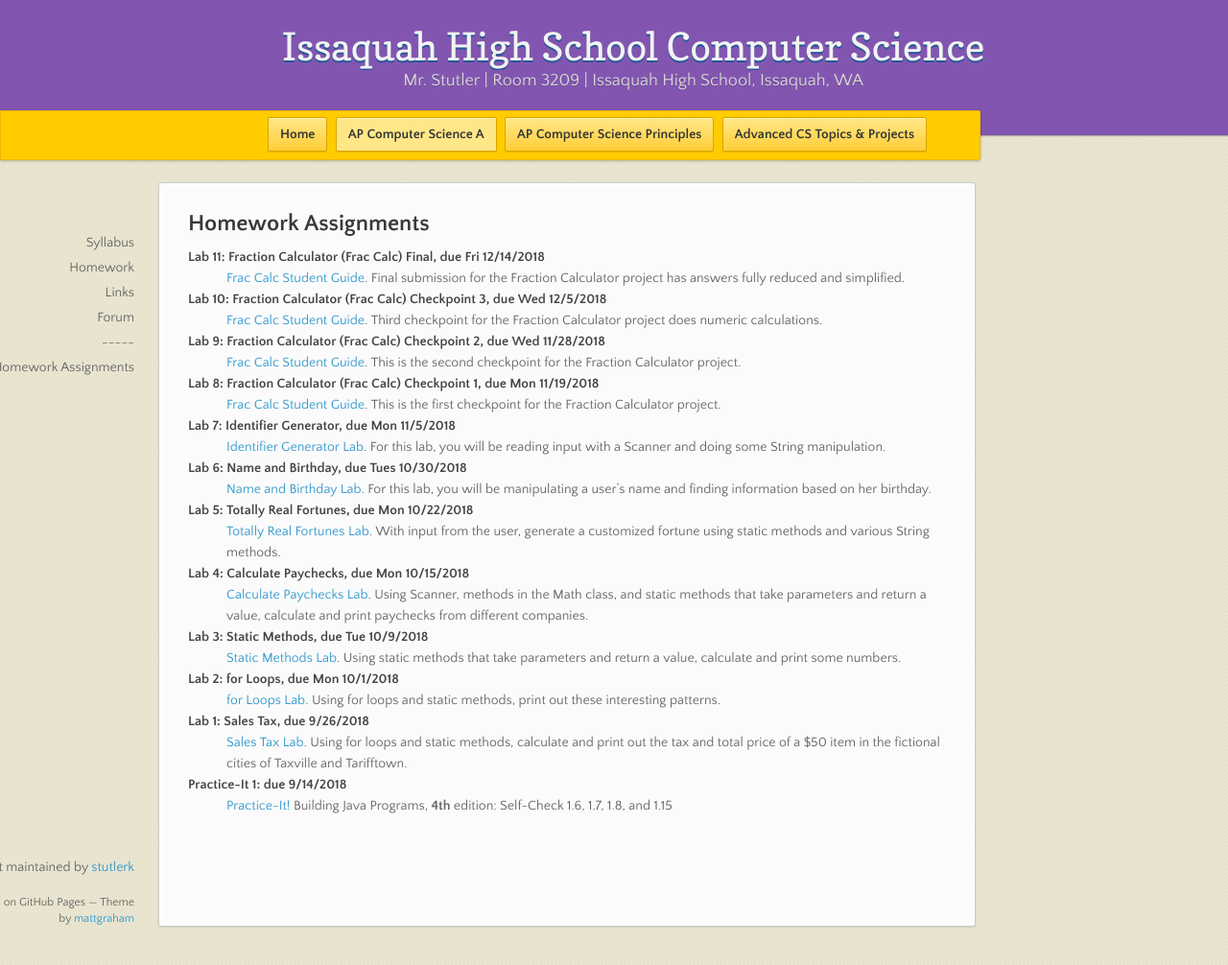
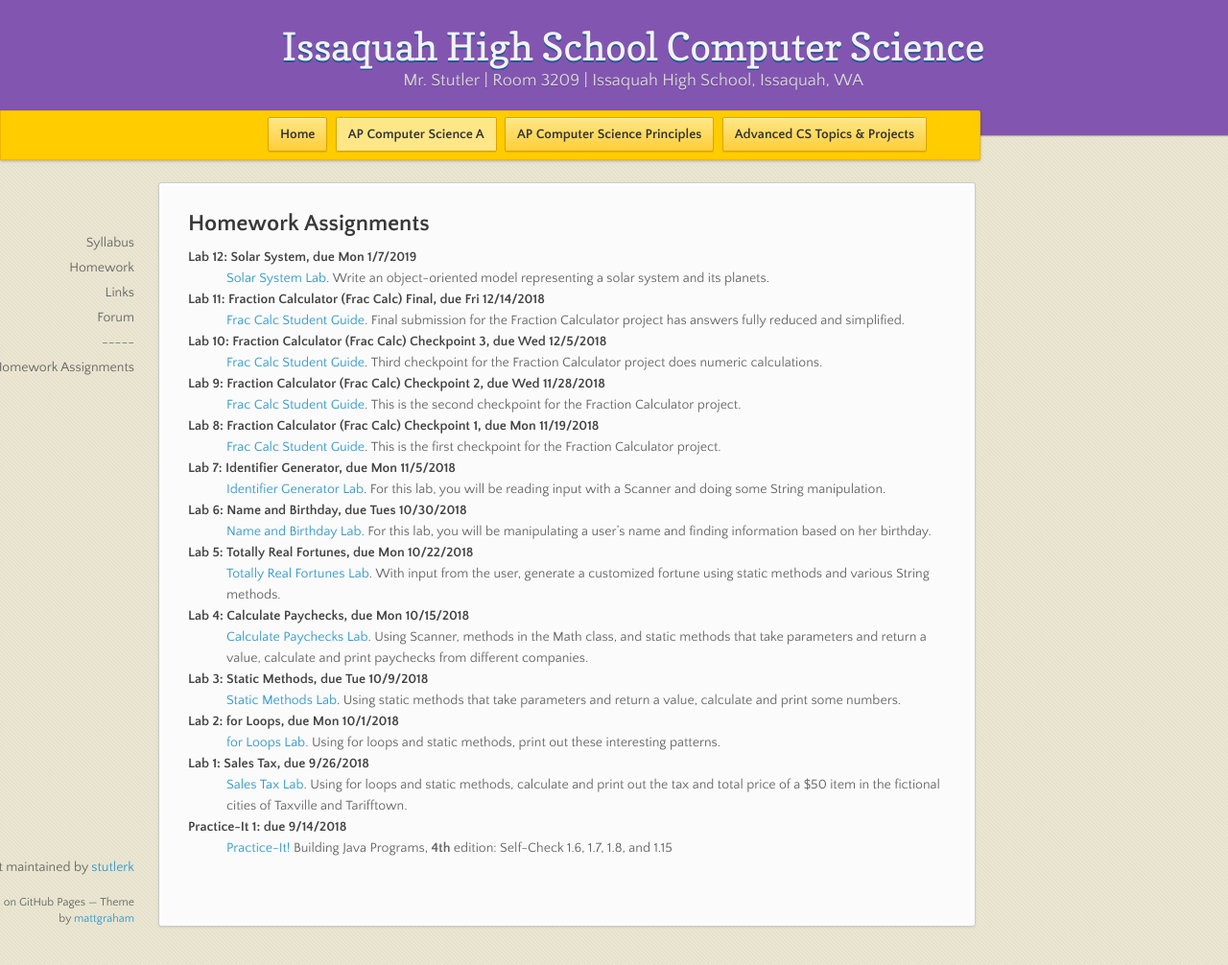
Before and after one commit to stutlerk/ihs-website, a Jekyll site: the page built from _apcsa/homework.html, in a window 1280 px wide and 1006 px high. Shown: the whole window at 96% size. Built offline with Jekyll 4.4.1, drawn with Linux system fonts in a browser that asks for light colours; nearby versions of some CDN libraries.

Commit message:
Update homework.html

```diff
--- a/_apcsa/homework.html
+++ b/_apcsa/homework.html
@@ -6,6 +6,9 @@ layout: course
 <section>
 <h2>Homework Assignments</h2>
   <dl>
+    <dt>Lab 12: Solar System, due Mon 1/7/2019</dt>
+    <dd><a href="https://issaquahwednet-my.sharepoint.com/:w:/g/personal/stutlerk_issaquah_wednet_edu/EfJy3upR15ZCtf1D9stk_ZoBSbqfcpzxrwCbJu-J4aqvKA?e=rieo0z" target="_blank">Solar System Lab</a>. Write an object-oriented model representing a solar system and its planets.</dd>
+
     <dt>Lab 11: Fraction Calculator (Frac Calc) Final, due Fri 12/14/2018</dt>
     <dd><a href="https://issaquahwednet-my.sharepoint.com/:w:/g/personal/stutlerk_issaquah_wednet_edu/EeSzOKZK34hMqUH0uxQ6LH0BFc37detP2XRdbF4zCZB5OQ?e=wGBbXi" target="_blank">Frac Calc Student Guide</a>. Final submission for the Fraction Calculator project has answers fully reduced and simplified.</dd>
 
```
